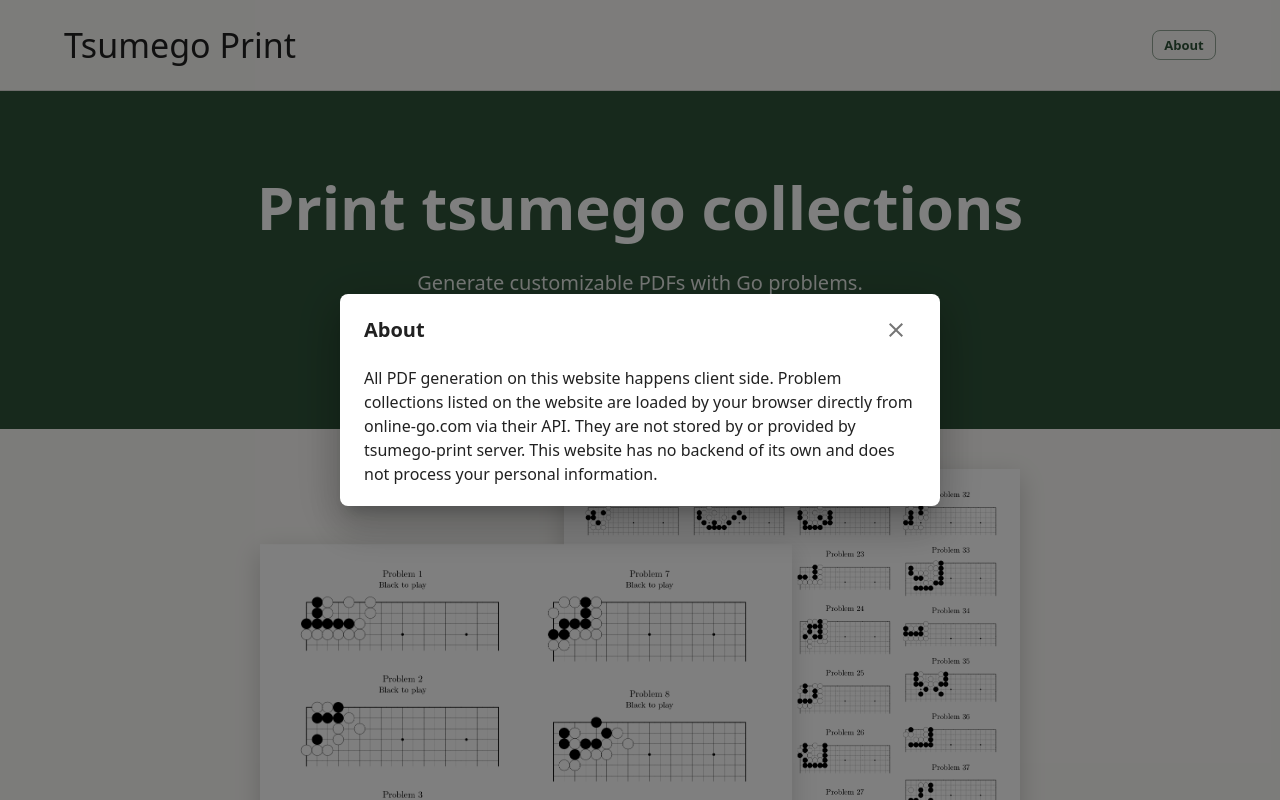
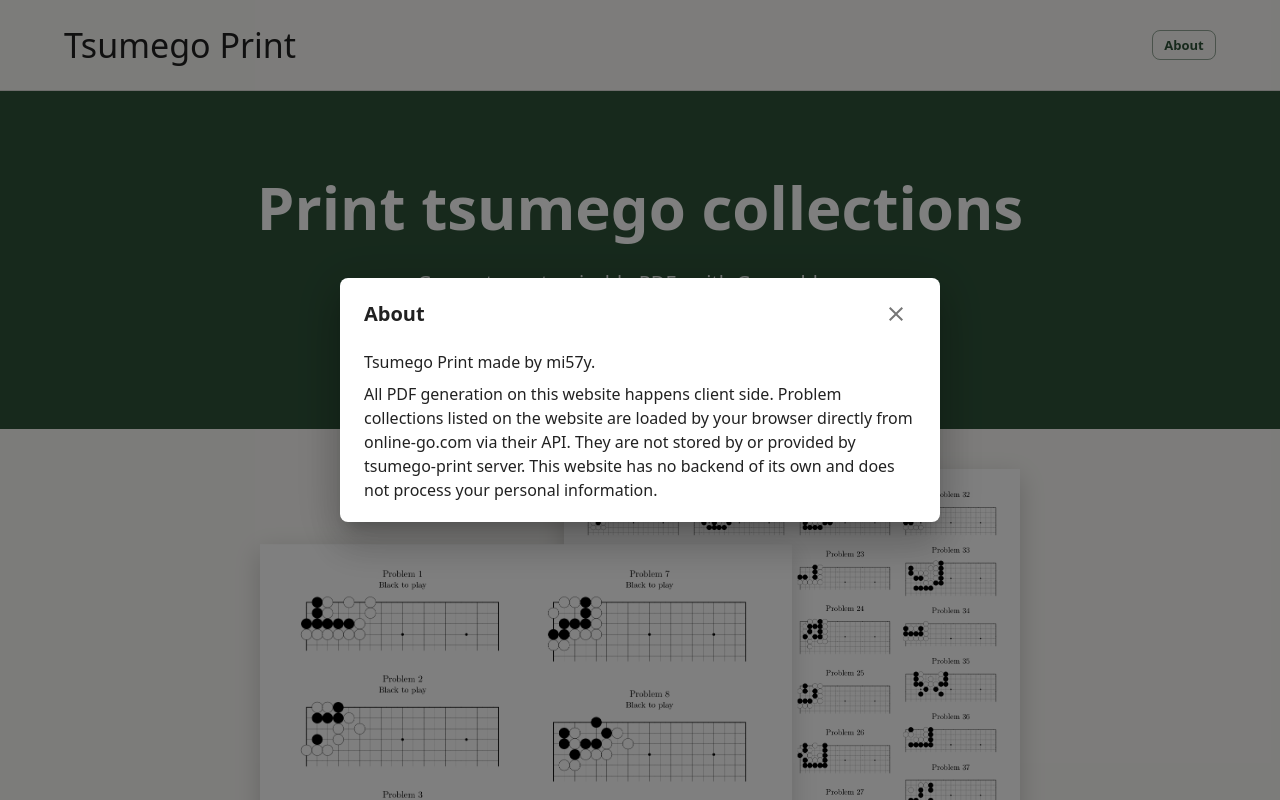
Before and after one commit to mi57y/tsumego-print, a React (Vite) app: page / in a window 1280 px wide. Both pictures are taken after a click on the button "About". Built offline with nearby package versions, Linux system fonts and the light colour scheme.

Commit message:
Add credits to About

```diff
--- a/src/app/AppLayout.tsx
+++ b/src/app/AppLayout.tsx
@@ -7,7 +7,7 @@ import {
   useNavigate,
   useNavigationType,
 } from "react-router";
-import AboutDialog from "./AboutDialog";
+import AboutDialog from "./about_dialog/AboutDialog";
 import { LANDING_PATH, SELECT_COLLECTION_PATH } from "./routes";
 import { usePrintSession } from "./PrintSession";
 
--- a/src/app/AboutDialog.tsx
+++ b/src/app/about_dialog/AboutDialog.tsx
@@ -1,12 +1,6 @@
-import {
-  Dialog,
-  DialogContent,
-  DialogTitle,
-  IconButton,
-  Stack,
-  Typography,
-} from "@mui/material";
+import { Dialog, DialogContent, DialogTitle, IconButton } from "@mui/material";
 import CloseIcon from "@mui/icons-material/Close";
+import AboutDialogContent from "./AboutDialogContent";
 
 type AboutDialogProps = {
   open: boolean;
@@ -29,15 +23,7 @@ export default function AboutDialog({ open, onClose }: AboutDialogProps) {
         </IconButton>
       </DialogTitle>
       <DialogContent>
-        <Stack spacing={1}>
-          <Typography>
-            All PDF generation on this website happens client side. Problem
-            collections listed on the website are loaded by your browser
-            directly from online-go.com via their API. They are not stored by or
-            provided by tsumego-print server. This website has no backend of its
-            own and does not process your personal information.
-          </Typography>
-        </Stack>
+        <AboutDialogContent />
       </DialogContent>
     </Dialog>
   );
--- /dev/null
+++ b/src/app/about_dialog/AboutDialogContent.tsx
@@ -0,0 +1,16 @@
+import { Stack, Typography } from "@mui/material";
+
+export default function AboutDialogContent() {
+  return (
+    <Stack spacing={1}>
+      <Typography>Tsumego Print made by mi57y.</Typography>
+      <Typography>
+        All PDF generation on this website happens client side. Problem
+        collections listed on the website are loaded by your browser directly
+        from online-go.com via their API. They are not stored by or provided by
+        tsumego-print server. This website has no backend of its own and does
+        not process your personal information.
+      </Typography>
+    </Stack>
+  );
+}
```
